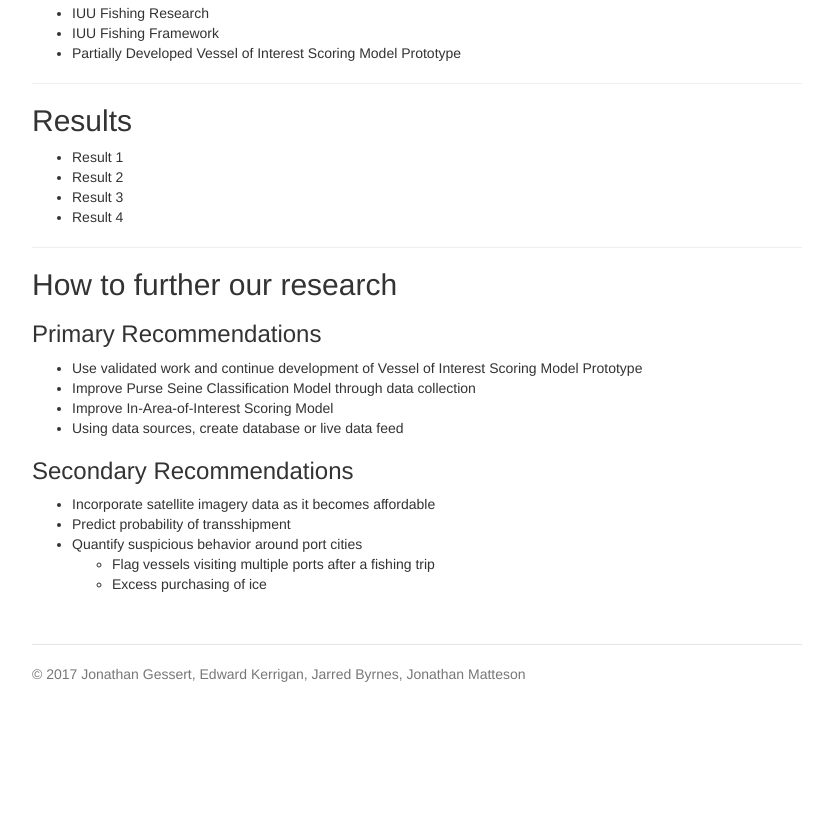
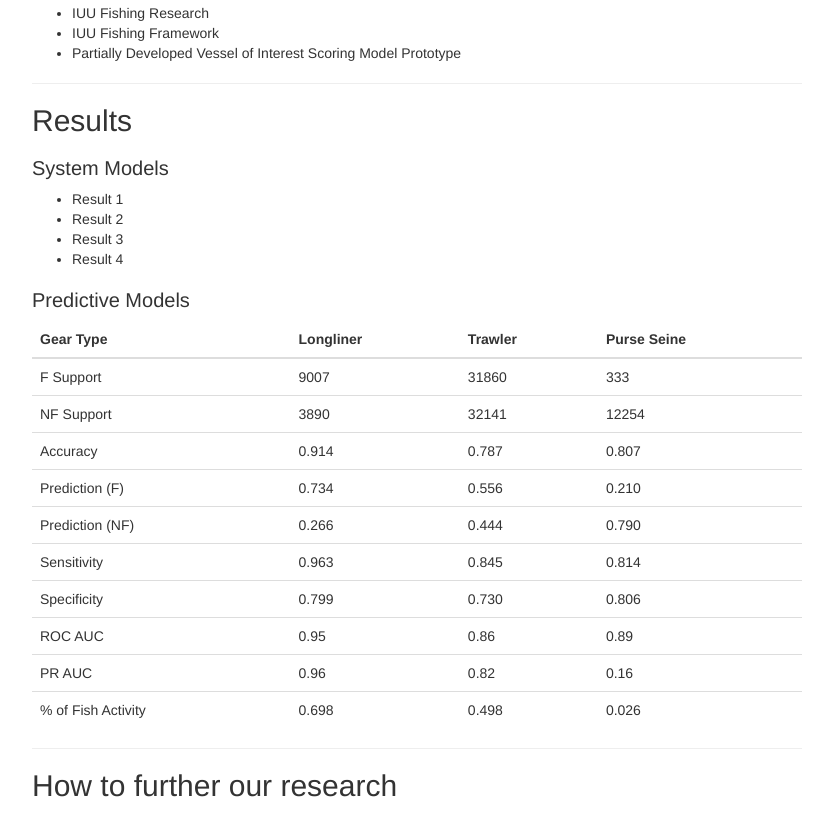
Before and after one commit to iuu-fishing-detection/gmu-overfishing-project-website, a plain HTML site: page index.html in a window 1280 px wide. Shown: the part 1158-1977 px from the top of the page, without its empty margins (223-1056 px from the left). Before the commit the page ends 1872 px from the top, so only its background shows below. Drawn offline with Linux system fonts and the light colour scheme.

Commit message:
formatting added

```diff
--- a/assets/css/style.css
+++ b/assets/css/style.css
@@ -4,6 +4,13 @@ body {
   padding-bottom: 20px;
 }
 
+h3 {
+  font-size: 20px;
+}
+
+.header i {
+  font-size: 18px;
+}
 /* Everything but the jumbotron gets side spacing for mobile first views */
 .header,
 .marketing,
--- a/index.html
+++ b/index.html
@@ -39,7 +39,7 @@
                     <li role="presentation" class="active"><a href="./index.html">Home</a></li>
                     <li role="presentation"><a href="./team.html">Team &amp; Sponsor</a></li>
                     <li role="presentation"><a href="./deliverables.html">Deliverables</a></li>
-                    <li role="presentation"><a href="https://github.com/jgessert/iuu-fishing-models" target="_blank"><i class="fa fa-github" aria-hidden="true"></i> Code</a></li>
+                    <li role="presentation"><a href="https://github.com/iuu-fishing-detection" target="_blank"><i class="fa fa-github" aria-hidden="true"></i> Project GitHub</a></li>
                 </ul>
             </nav>
             <h3 class="text-muted">IUU Fishing Model Project</h3>
@@ -86,19 +86,92 @@
 
             <h2>Work Accomplished</h2>
             <ul>
-              <li>IUU Fishing Research</li>
-              <li>IUU Fishing Framework</li>
-              <li>Partially Developed Vessel of Interest Scoring Model Prototype</li>
+                <li>IUU Fishing Research</li>
+                <li>IUU Fishing Framework</li>
+                <li>Partially Developed Vessel of Interest Scoring Model Prototype</li>
             </ul>
             <hr>
 
             <h2>Results</h2>
+            <h3>System Models</h3>
             <ul>
                 <li>Result 1</li>
                 <li>Result 2</li>
                 <li>Result 3</li>
                 <li>Result 4</li>
             </ul>
+            <h3>Predictive Models</h3>
+            <table class="table">
+                <thead>
+                    <tr>
+                        <th>Gear Type</th>
+                        <th>Longliner</th>
+                        <th>Trawler</th>
+                        <th>Purse Seine</th>
+                    </tr>
+                </thead>
+                <tbody>
+                    <tr>
+                        <td>F Support</td>
+                        <td>9007</td>
+                        <td>31860</td>
+                        <td>333</td>
+                    </tr>
+                    <tr>
+                        <td>NF Support</td>
+                        <td>3890</td>
+                        <td>32141</td>
+                        <td>12254</td>
+                    </tr>
+                    <tr>
+                        <td>Accuracy</td>
+                        <td>0.914</td>
+                        <td>0.787</td>
+                        <td>0.807</td>
+                    </tr>
+                    <tr>
+                        <td>Prediction (F)</td>
+                        <td>0.734</td>
+                        <td>0.556</td>
+                        <td>0.210</td>
+                    </tr>
+                    <tr>
+                        <td>Prediction (NF)</td>
+                        <td>0.266</td>
+                        <td>0.444</td>
+                        <td>0.790</td>
+                    </tr>
+                    <tr>
+                        <td>Sensitivity</td>
+                        <td>0.963</td>
+                        <td>0.845</td>
+                        <td>0.814</td>
+                    </tr>
+                    <tr>
+                        <td>Specificity</td>
+                        <td>0.799</td>
+                        <td>0.730</td>
+                        <td>0.806</td>
+                    </tr>
+                    <tr>
+                        <td>ROC AUC</td>
+                        <td>0.95</td>
+                        <td>0.86</td>
+                        <td>0.89</td>
+                    </tr>
+                    <tr>
+                        <td>PR AUC</td>
+                        <td>0.96</td>
+                        <td>0.82</td>
+                        <td>0.16</td>
+                    </tr>
+                    <tr>
+                        <td>% of Fish Activity</td>
+                        <td>0.698</td>
+                        <td>0.498</td>
+                        <td>0.026</td>
+                </tbody>
+            </table>
             <hr>
 
             <h2>How to further our research</h2>
```
Also changed, not shown: deliverables.html (+7 -7 lines), team.html (+1 -1 lines).
